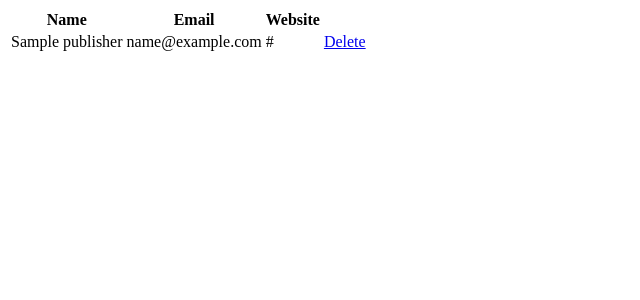
After one commit to jyfoo213/tgc8-django-bookreviews, a Django app: page /publishers in a window 1280 px wide. The commit adds this page. Shown: the top 300 px of the page, without its empty margins (0-640 px from the left). Run offline with Django 3.2, Linux system fonts and the light colour scheme; tables that the repository leaves empty hold one stand-in row (values such as "Sample post").

Commit message:
Push delete book/publisher

```diff
--- a/BookReviewsProject/urls.py
+++ b/BookReviewsProject/urls.py
@@ -24,11 +24,16 @@ urlpatterns = [
     path('books/', books.views.index),
     path('reviews/', reviews.views.index),
     path('authors/', books.views.view_authors),
+    path('publishers', books.views.view_publishers),
     path('create_book/', books.views.create_book),
     path('create_publisher/', books.views.create_publisher),
     path('create_author/', books.views.create_author),
     path('edit_book/<book_id>', books.views.edit_book,
          name='update_book_route'),
     path('edit_author/<author_id>', books.views.edit_author,
-         name="update_author_route")
+         name="update_author_route"),
+    path('delete_book/<book_id>', books.views.delete_book,
+         name="delete_book_route"),
+    path('delete_publisher/<publisher_id>', books.views.delete_publisher,
+         name="delete_publisher_route")
 ]
--- a/books/templates/books/index.template.html
+++ b/books/templates/books/index.template.html
@@ -12,7 +12,10 @@
     <h1>Hello World</h1>
     <ul>
     {% for b in books %}
-        <li>{{b.title}} - {{b.ISBN}} <a href="{% url 'update_book_route' book_id=b.id %}">Edit</a></li>
+        <li>
+            {{b.title}} - {{b.ISBN}} <a href="{% url 'update_book_route' book_id=b.id %}">Edit</a>
+            <a href="{% url 'delete_book_route' book_id=b.id %}">Delete</a>
+        </li>
     {% endfor %}
     </ul>
 </body>
--- /dev/null
+++ b/books/templates/books/publishers.template.html
@@ -0,0 +1,31 @@
+<!DOCTYPE html>
+<html lang="en">
+<head>
+    <meta charset="UTF-8">
+    <meta name="viewport" content="width=device-width, initial-scale=1.0">
+    <title>Document</title>
+</head>
+<body>
+    <table>
+        <thead>
+            <tr>
+                <th>Name</th>
+                <th>Email</th>
+                <th>Website</th>
+                <th></th>
+            </tr>
+        </thead>
+        {% for p in publishers %}
+        <tr>
+            <td>{{p.name}}</td>
+            <td>{{p.email}}</td>
+            <td>{{p.website}}</td>
+            <td>
+                <a href="{% url 'delete_publisher_route' publisher_id=p.id %}">Delete</a>
+            </td>
+
+        </tr>
+        {% endfor %}
+    </table>
+</body>
+</html>
--- a/books/views.py
+++ b/books/views.py
@@ -1,5 +1,5 @@
 from django.shortcuts import render, HttpResponse, redirect, reverse, get_object_or_404
-from .models import Book, Author
+from .models import Book, Author, Publisher
 from .forms import BookForm, PublisherForm, AuthorForm
 # Create your views here.
 
@@ -16,6 +16,14 @@ def view_authors(request):
     all_authors = Author.objects.all()
     return render(request, 'books/authors.template.html', {
         'authors': all_authors
+    })
+
+
+def view_publishers(request):
+    all_publishers = Publisher.objects.all()
+    print(all_publishers)
+    return render(request, 'books/publishers.template.html', {
+        'publishers': all_publishers
     })
 
 
@@ -96,3 +104,30 @@ def edit_author(request, author_id):
             'form': author_form,
             'author': author_being_updated
         })
+
+
+def delete_book(request, book_id):
+    # check if the form has been submtited via POST
+    if request.method == "POST":
+        book_being_deleted = get_object_or_404(Book, pk=book_id)
+        book_being_deleted.delete()
+        return redirect(index)
+    else:
+        # if the form haven't been submitted via POST, then it means it is via GET
+        # hence we display the form
+        book_being_deleted = get_object_or_404(Book, pk=book_id)
+        return render(request, 'books/confirm_delete.template.html', {
+            'book': book_being_deleted
+        })
+
+
+def delete_publisher(request, publisher_id):
+    if request.method == "POST":
+        publisher_to_delete = get_object_or_404(Publisher, pk=publisher_id)
+        publisher_to_delete.delete()
+        return redirect(view_publishers)
+    else:
+        publisher_to_delete = get_object_or_404(Publisher, pk=publisher_id)
+        return render(request, 'books/confirm_delete_publisher.template.html', {
+            'publisher': publisher_to_delete
+        })
```
Also changed, not shown: books/templates/books/confirm_delete.template.html (added, +16 -0 lines), books/templates/books/confirm_delete_publisher.template.html (added, +17 -0 lines), db.sqlite3.
